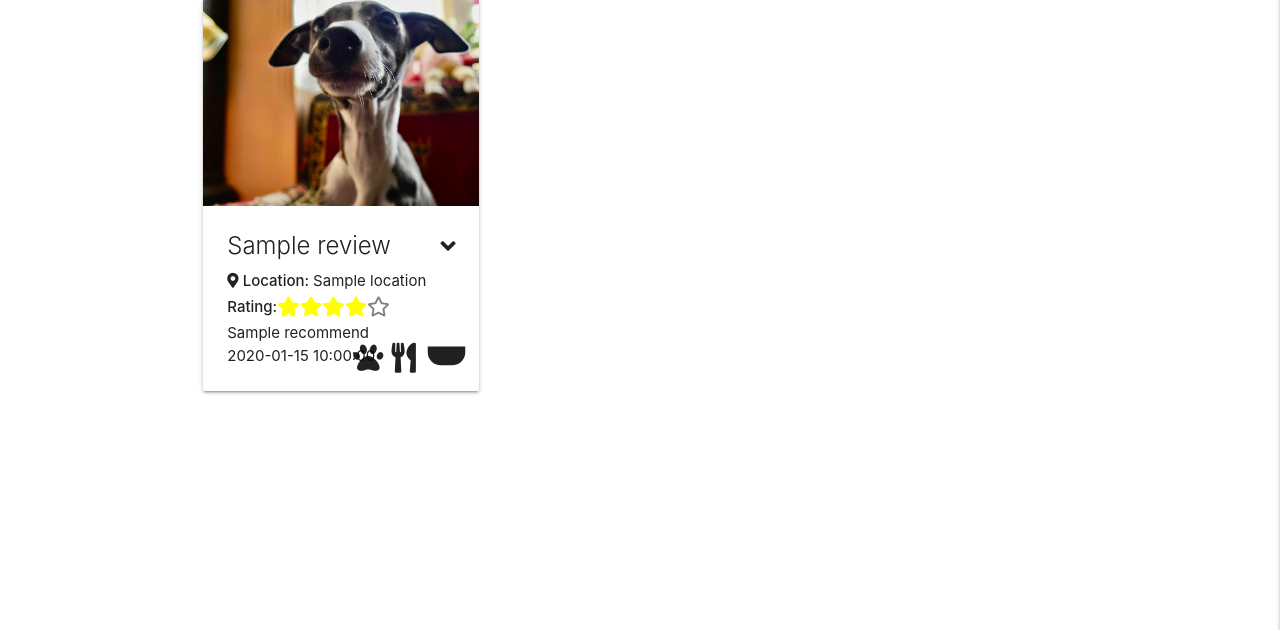
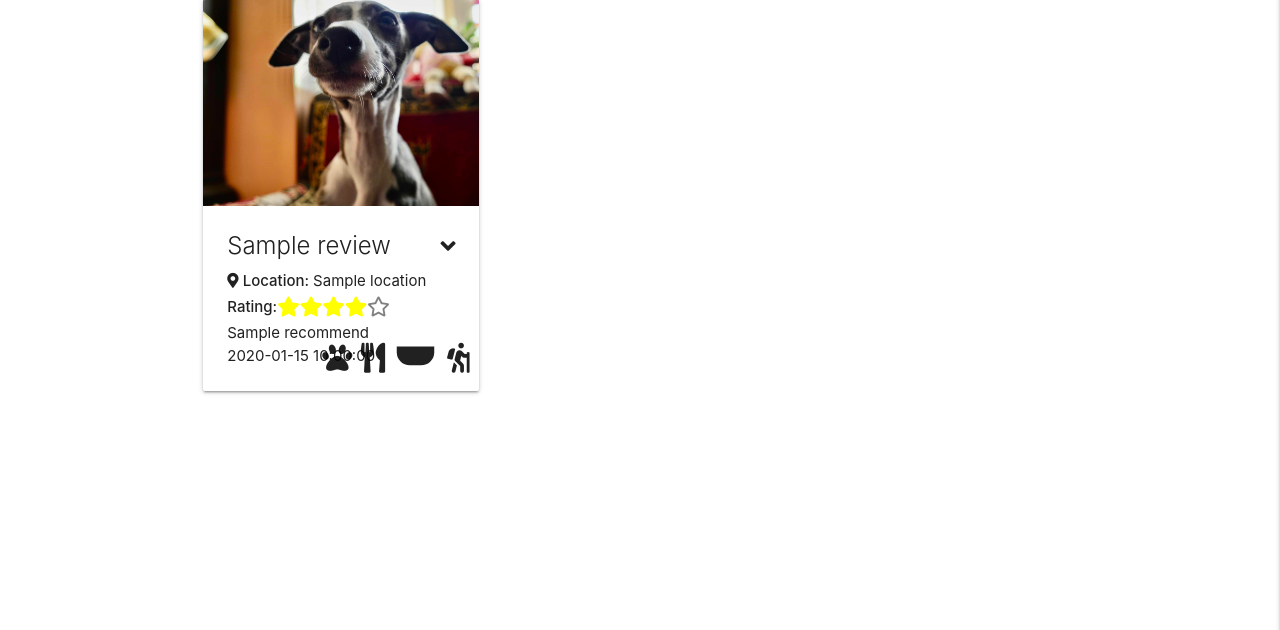
Before and after one commit to amegeddon/Paws-and-Pints, a Flask app: page / in a window 1280 px wide. Shown: the part 73-703 px from the top of the page. Run offline with Flask 3, Linux system fonts and the light colour scheme; a database or web service that is not in the repository returns one stand-in record (values such as "Sample title"); some libraries are stand-ins or nearby versions.

Commit message:
Adds another icon function to display a hiking icon when nearby_walks is set to true, signaling the presence of scenic walking trails in the vicinity

```diff
--- a/templates/reviews.html
+++ b/templates/reviews.html
@@ -42,6 +42,10 @@
                 {% if review.water_provided %}
                 <i class="mdi--bowl tooltipped" data-position="bottom" data-tooltip="Water provided for dogs"></i>
                 {% endif %}
+
+                {% if review.nearby_walks %}
+                <i class="fas fa-hiking tooltipped" data-position="bottom" data-tooltip="Beautiful walks nearby"></i>
+                {% endif %}
             </div>
         </div>
     </div>
```
